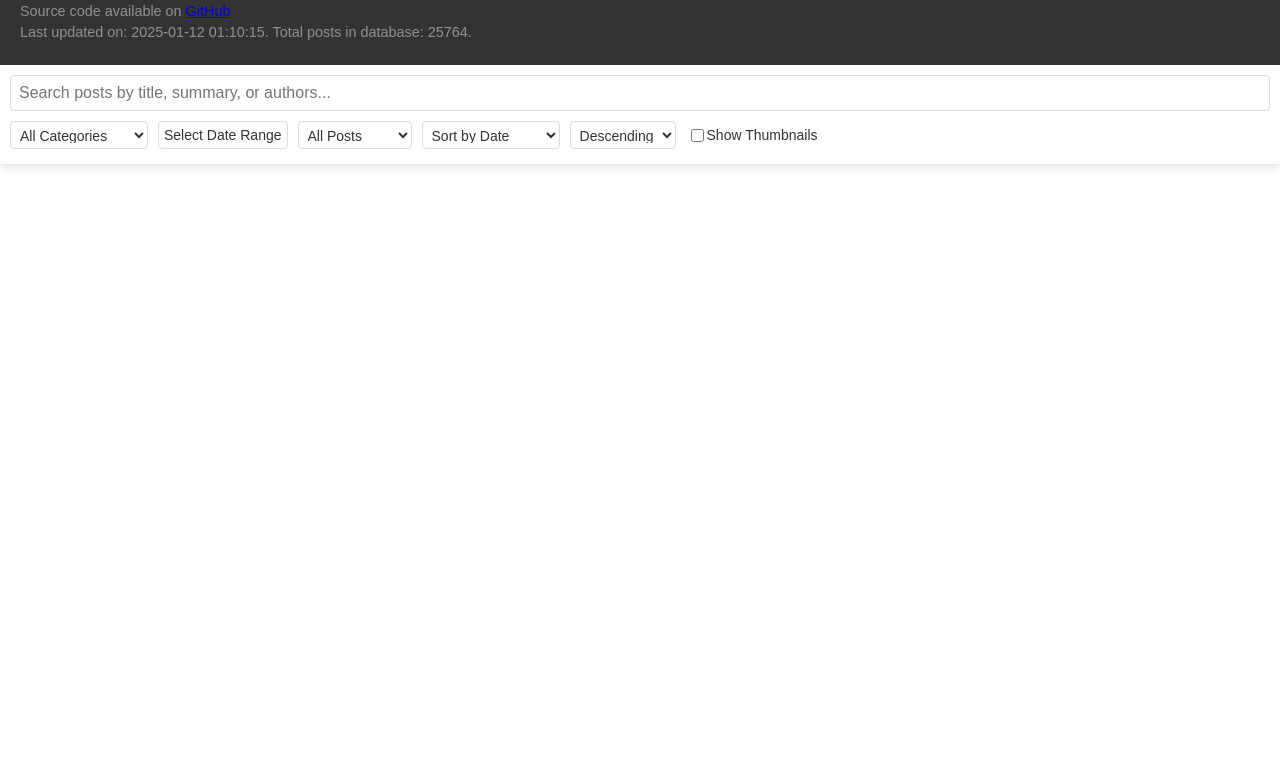
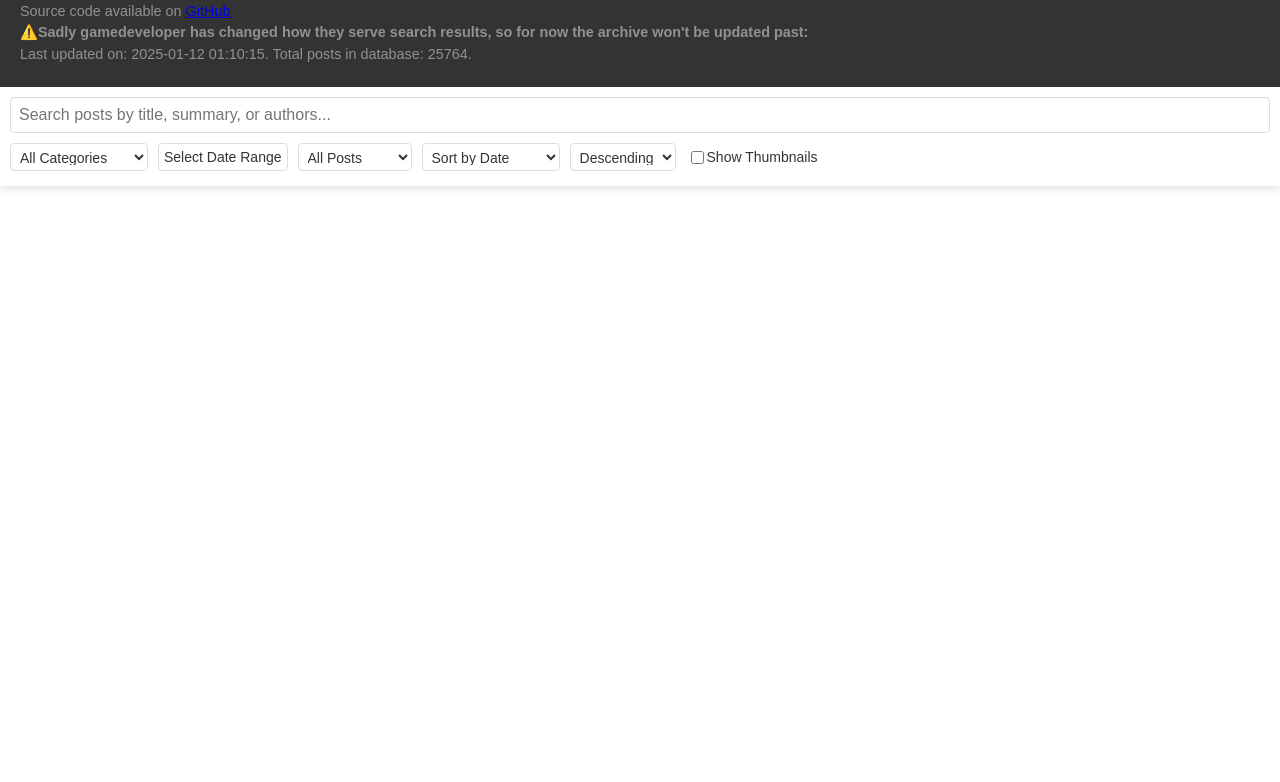
Before and after one commit to rich0664/Gamasutra-Archive, a website built with webpack: page index.html in a window 1280 px wide. Shown: the part 116-898 px from the top of the page. Built offline with nearby package versions, Linux system fonts and the light colour scheme; what sql.js-httpvfs would draw is missing.

Commit message:
added a note about this not being updated for now

```diff
--- a/index.html
+++ b/index.html
@@ -41,6 +41,7 @@
         <div id="aboutSection">
             <p>Explore an archive of blog posts for game developers by game developers on gamedeveloper.com</p>
             <p>Source code available on <a href="https://github.com/Rich0664/Gamasutra-Archive">GitHub</a></p>
+            <p>⚠️<b>Sadly gamedeveloper has changed how they serve search results, so for now the archive won't be updated past:</b></p>
         </div>
 
         <!-- About Toggle Button for mobile -->
```
